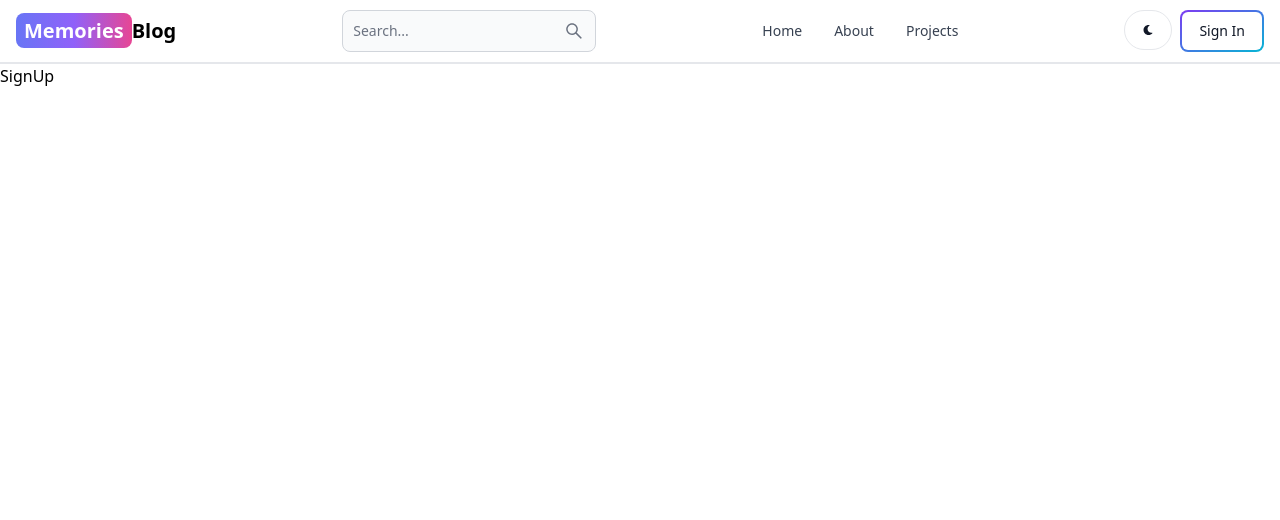
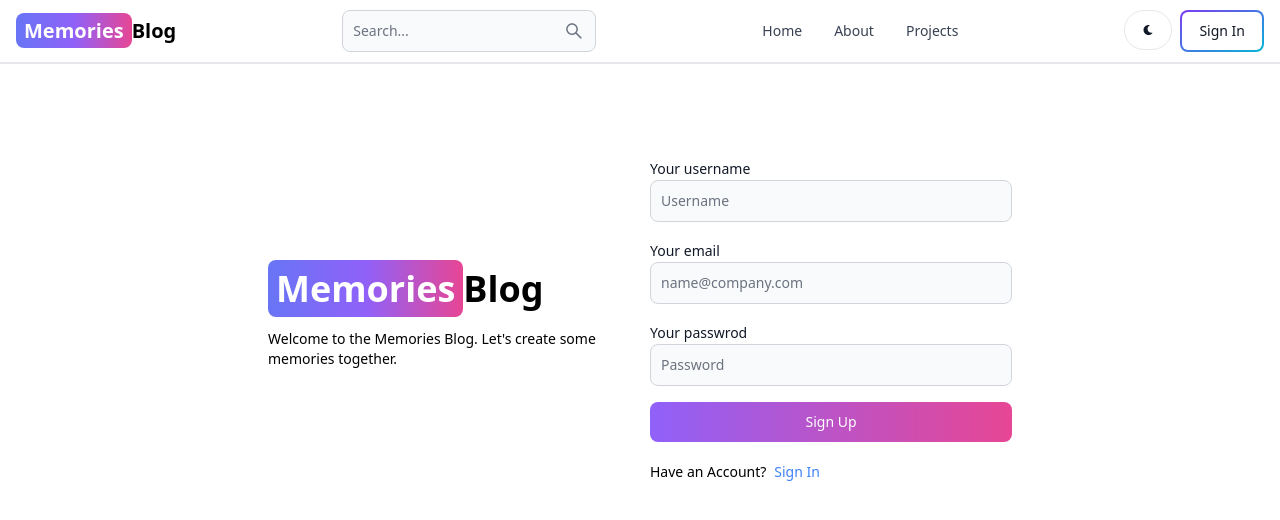
Before and after one commit to SnakeEyes1308/Memories, a React (Vite) app in the folder client/: page /sign-up in a window 1280 px wide. Shown: the top 520 px of the page. Built offline with nearby package versions, Linux system fonts and the light colour scheme.

Commit message:
create sign-up page UI

```diff
--- a/client/src/pages/SignUp.jsx
+++ b/client/src/pages/SignUp.jsx
@@ -1,9 +1,56 @@
 import React from 'react'
+import { Link } from 'react-router-dom'
+import { Label } from 'flowbite-react'
+import { TextInput } from 'flowbite-react'
+import { Button } from 'flowbite-react'
 
 export default function SignUp() {
   return (
-    <div>
-     SignUp
+    <div className='min-h-screen mt-20'>
+      <div className = 'flex p-3 max-w-3xl mx-auto flex-col md:flex-row md:items-center gap-5'>
+        {/* Left */}
+        <div className="flex-1">
+        <Link
+        to='/'
+        className='font-bold dark:text-white text-4xl'>
+        <span className='px-2 py-1 bg-gradient-to-r from-indigo-500
+         via-purple-500 to-pink-500 rounded-lg text-white'>Memories</span>
+        Blog
+      </Link>
+      <p className='text-sm mt-5'>
+        Welcome to the Memories Blog.
+        Let's create some memories together.
+      </p>
+        </div>
+        {/* Right */}
+
+          <div className="flex-1">
+            <form className='flex flex-col gap-4   '>
+              <div>
+               <Label value='Your username'/>
+               <TextInput type='text'placeholder='Username'id='username'/>
+              </div>
+              <div>
+               <Label value='Your email'/>
+               <TextInput type='text'placeholder='name@company.com 'id='email'/>
+              </div>
+              <div>
+               <Label value='Your passwrod '/>
+               <TextInput type='text'placeholder='Password'id='password'/>
+              </div>
+              <Button gradientDuoTone='purpleToPink' type='submit'>
+                Sign Up
+              </Button>
+            </form>
+            <div className='flex gap-2 text-sm mt-5'>
+            <span>Have an Account?</span>
+            <Link to='/sign-in' className='text-blue-500'>
+            Sign In
+            </Link>
+            </div>
+          </div>
+      </div>
     </div>
+
   )
 }
```
